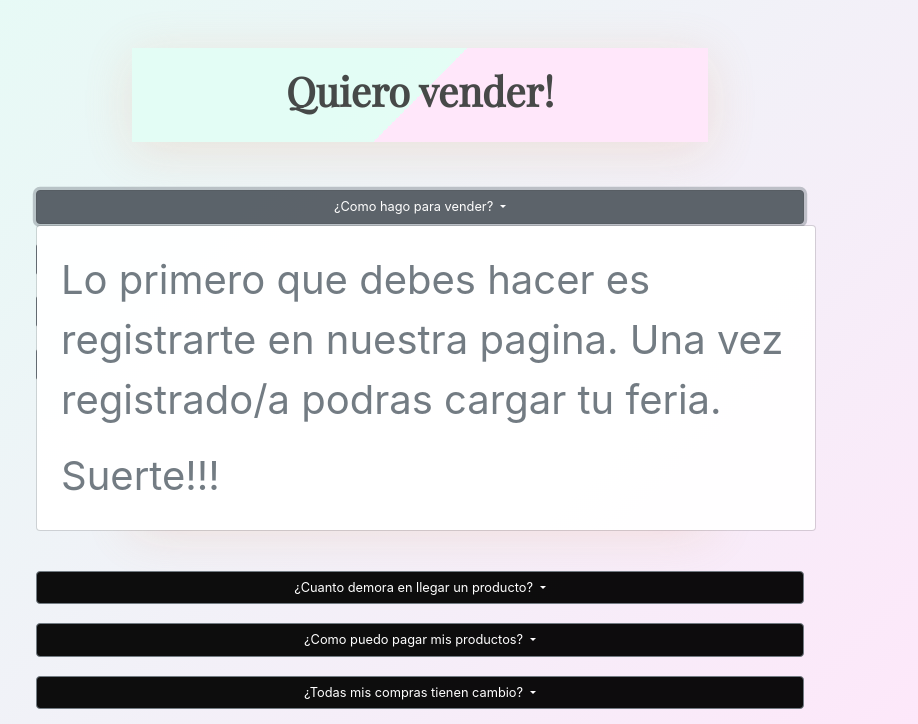
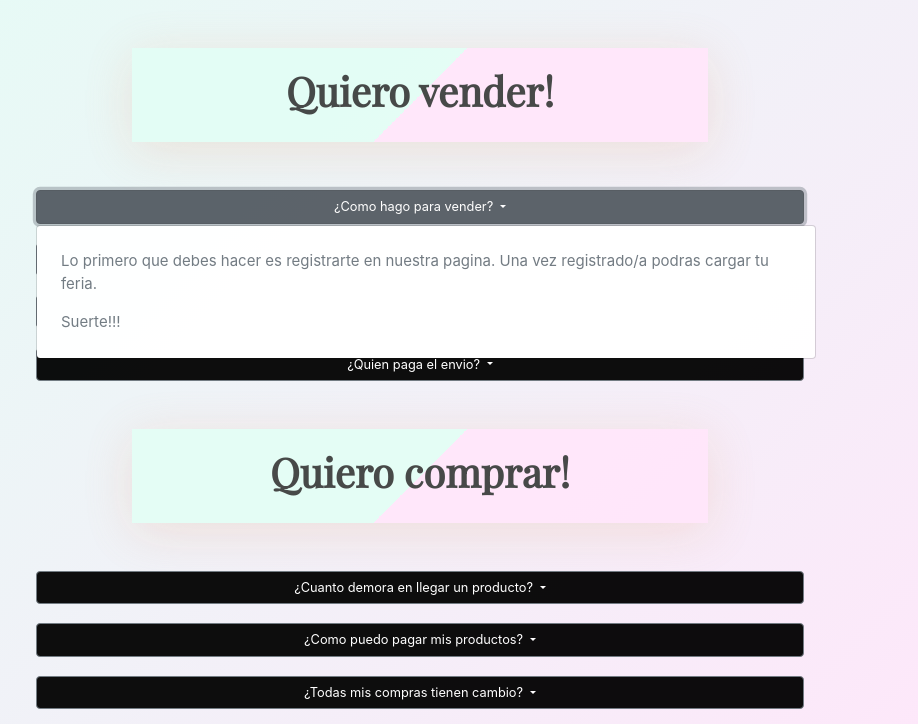
Before and after one commit to agusgutierrezz/proyecto, a PHP site: page /preguntas.php in a window 1280 px wide, after a click on "¿Como hago para vender?". Shown: the part 71-795 px from the top of the page, without its empty margins (220-1138 px from the left). Run offline with PHP 8.4, Linux system fonts and the light colour scheme; some libraries are stand-ins or nearby versions; some web fonts are replaced.

Commit message:
correcciones sprint1 tamaño letra en preguntas.css

```diff
--- a/css/preguntas.css
+++ b/css/preguntas.css
@@ -36,7 +36,7 @@ color: white;
 font-size: 80%;
 }
 div.dropdown-menu p{
-font-size: 40px;
+font-size: 15px;
 }
 div.pregunta{
   width: 60%;
```
